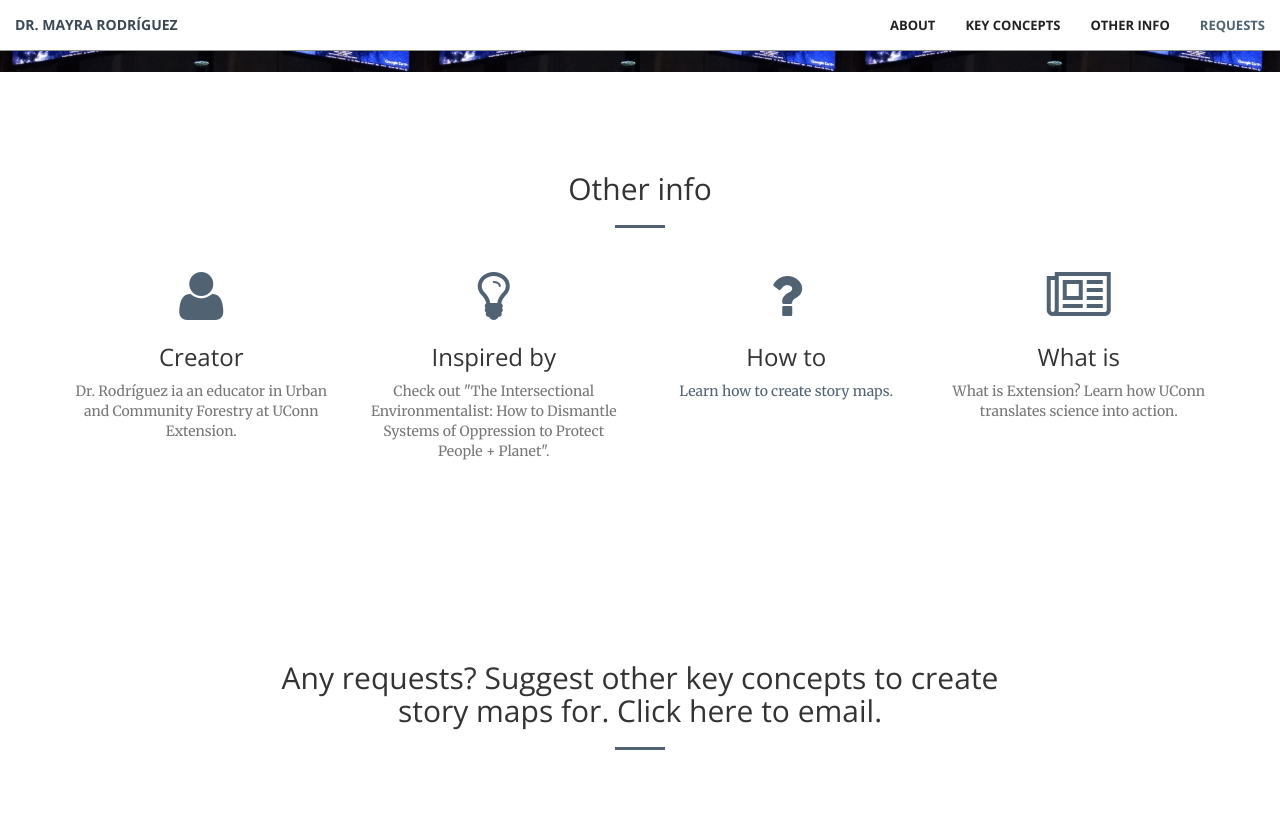
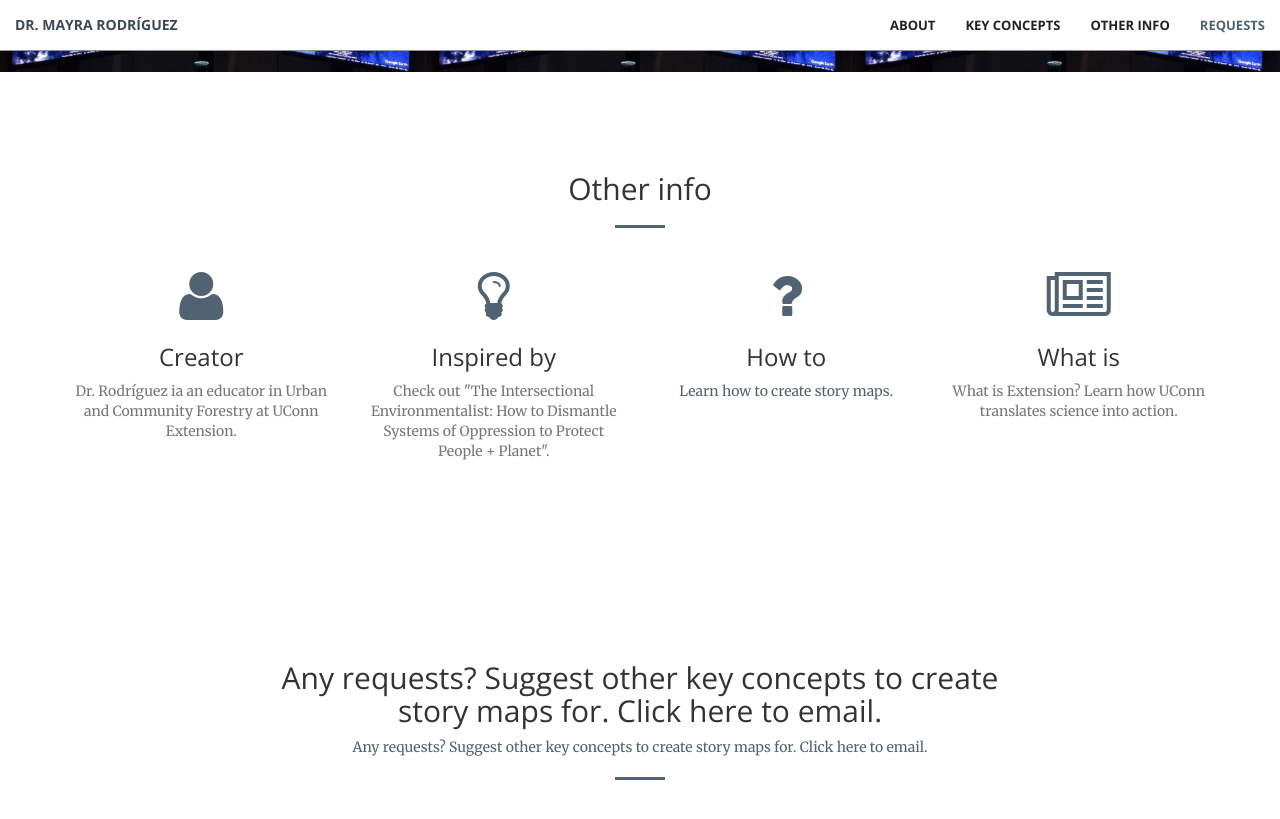
Before and after one commit to peopleandplanet/peopleandplanet.github.io, a Jekyll site: the page built from index.html, in a window 1280 px wide and 900 px high, scrolled down 2802 px. Shown: the top 819 px of the window. Built offline with Jekyll 4.4.1, drawn with Linux system fonts in a browser that asks for light colours.

Commit message:
Update contact.html

```diff
--- a/_includes/contact.html
+++ b/_includes/contact.html
@@ -3,6 +3,7 @@
         <div class="row">
             <div class="col-lg-8 col-lg-offset-2 text-center">
                 <h2 class="section-heading">Any requests? Suggest other key concepts to create story maps for. Click here to email.</h2>
+                <a href="mailto:mayra.rodriguez_gonzalez@uconn.edu">Any requests? Suggest other key concepts to create story maps for. Click here to email.</a>
                 <hr class="primary">
                 <p></p>
     </div>
```
